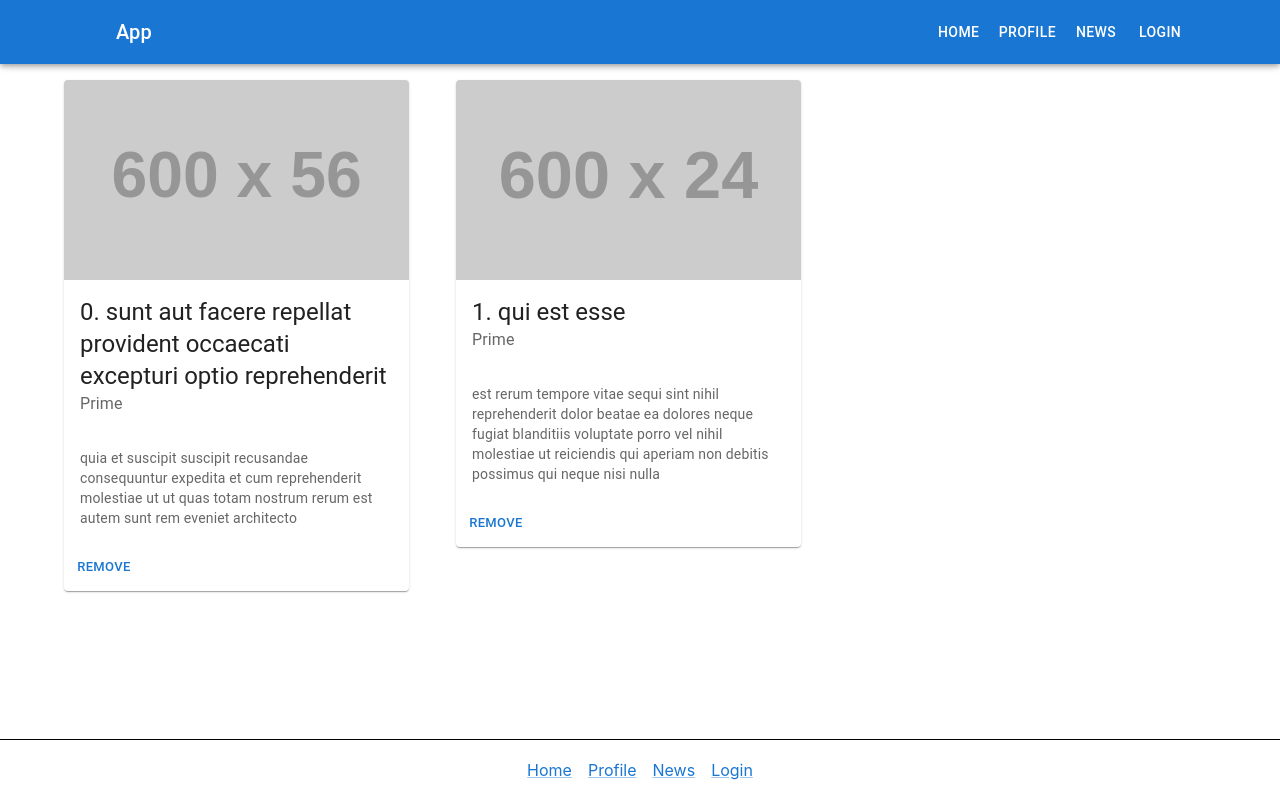
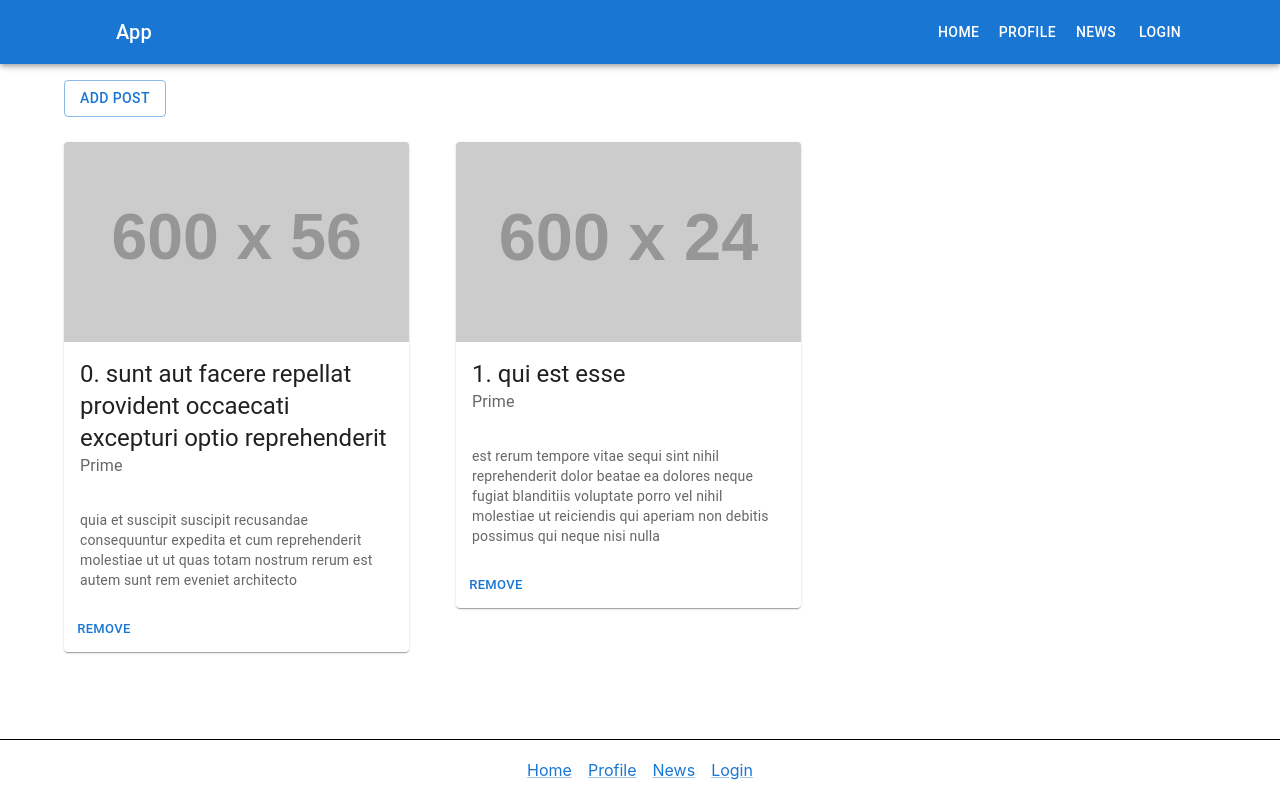
Before and after one commit to DefK1lla/s-one-test-task, a React (Create React App) app: page /news in a window 1280 px wide. Built offline with nearby package versions, Linux system fonts and the light colour scheme.

Commit message:
feat: add PostPanel component

```diff
--- a/src/pages/News/News.tsx
+++ b/src/pages/News/News.tsx
@@ -1,6 +1,6 @@
 import { FC } from 'react'
 
-import { PostList } from './components/Post'
+import { PostList, PostPanel } from './components/Post'
 
 const mock = [
   {
@@ -21,5 +21,10 @@ const mock = [
 ]
 
 export const News: FC = () => {
-  return <PostList posts={mock} />
+  return (
+    <>
+      <PostPanel onAdd={() => console.log('clicked')} />
+      <PostList posts={mock} />
+    </>
+  )
 }
--- a/src/pages/News/components/Post/PostList.tsx
+++ b/src/pages/News/components/Post/PostList.tsx
@@ -1,4 +1,4 @@
-import { Container, Grid } from '@mui/material'
+import { Button, Container, Grid } from '@mui/material'
 
 import { FC } from 'react'
 
--- /dev/null
+++ b/src/pages/News/components/Post/PostPanel.tsx
@@ -0,0 +1,20 @@
+import s from './post.module.css'
+
+import { FC } from 'react'
+import { Button, Container } from '@mui/material'
+
+interface Props {
+  onAdd: () => void
+}
+
+export const PostPanel: FC<Props> = ({ onAdd }) => {
+  return (
+    <div className={s.panel}>
+      <Container>
+        <Button variant='outlined' onClick={onAdd}>
+          Add post
+        </Button>
+      </Container>
+    </div>
+  )
+}
--- a/src/pages/News/components/Post/index.ts
+++ b/src/pages/News/components/Post/index.ts
@@ -1,4 +1,5 @@
 import { Post } from './Post'
 import { PostList } from './PostList'
+import { PostPanel } from './PostPanel'
 
-export { Post, PostList }
+export { Post, PostList, PostPanel }
--- /dev/null
+++ b/src/pages/News/components/Post/post.module.css
@@ -0,0 +1,3 @@
+.panel {
+  margin-bottom: 25px;
+}
```
